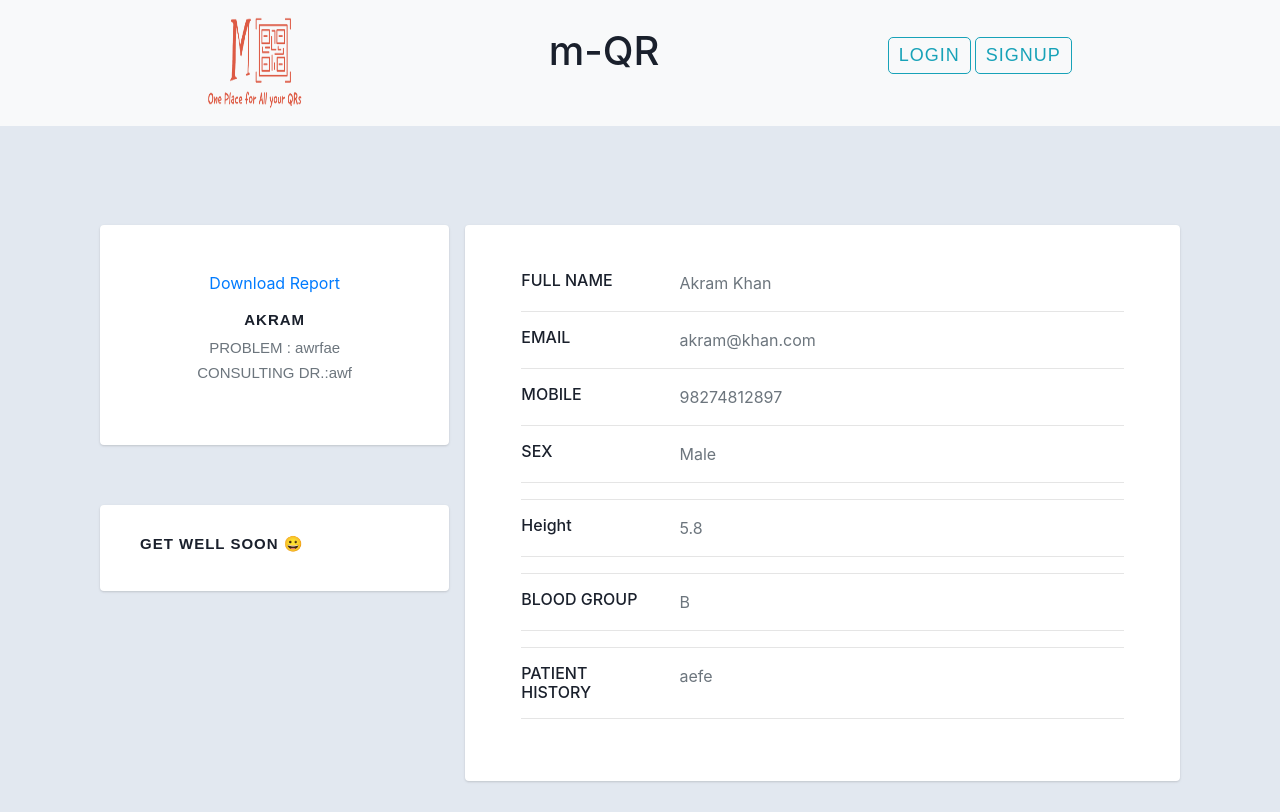
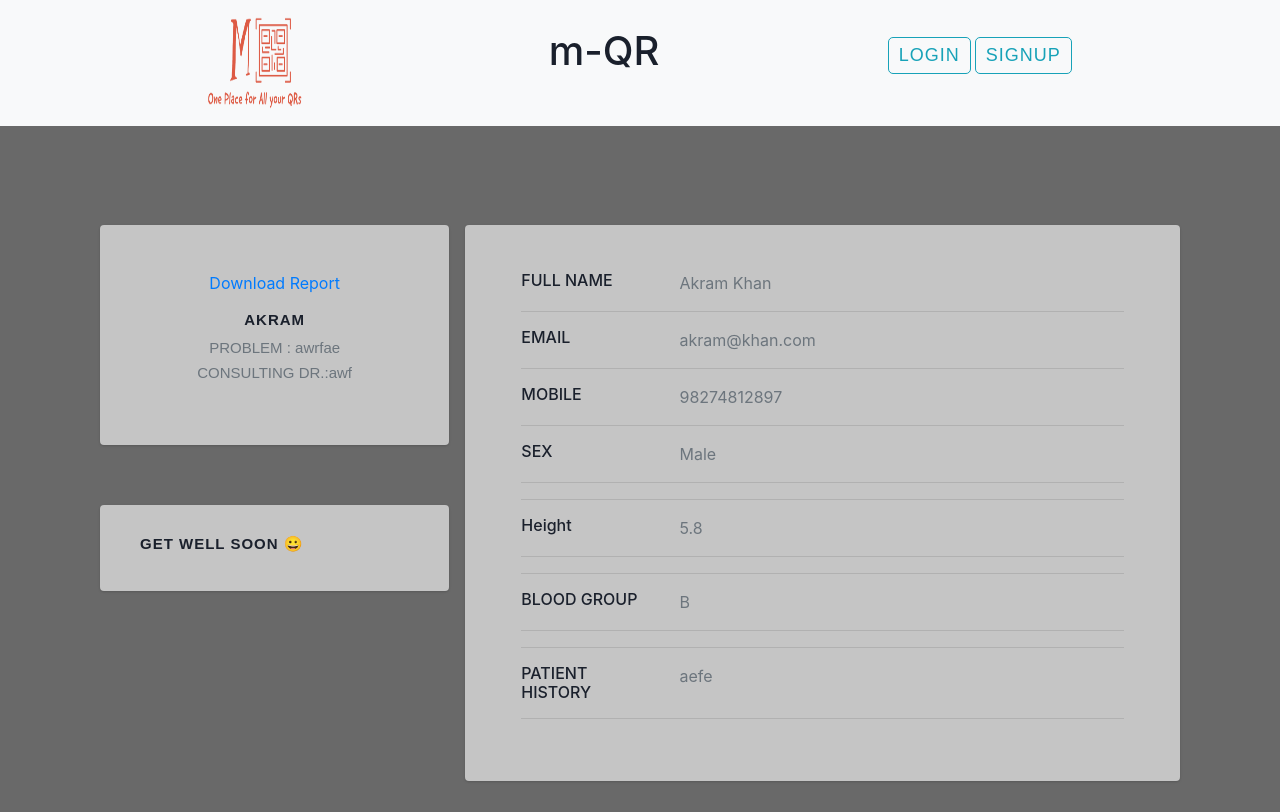
Before and after one commit to RATED-R-SUNDRAM/MQR, a Django app: page /medical/mediaclrulpmdajplwozycdchgt in a window 1280 px wide. Run offline with Django 4.2, Linux system fonts and the light colour scheme; data comes from the database, SQL or seed files in the repository; some libraries are stand-ins or nearby versions.

Commit message:
Update seeMedical.html

```diff
--- a/templates/home/seeMedical.html
+++ b/templates/home/seeMedical.html
@@ -4,7 +4,7 @@
         body {
             color: #1a202c;
             text-align: left;
-            background-color: #e2e8f0;
+            background-color: #696969;
         }
 
         .main-body {
@@ -13,6 +13,7 @@
 
         .card {
             box-shadow: 0 1px 3px 0 rgba(0, 0, 0, .1), 0 1px 2px 0 rgba(0, 0, 0, .06);
+            background-color : #C5C5C5
         }
 
         .card {
@@ -21,7 +22,7 @@
             flex-direction: column;
             min-width: 0;
             word-wrap: break-word;
-            background-color: #fff;
+            background-color : #C5C5C5
             background-clip: border-box;
             border: 0 solid rgba(0, 0, 0, .125);
             border-radius: .25rem;
@@ -31,6 +32,7 @@
             flex: 1 1 auto;
             min-height: 1px;
             padding: 1rem;
+            background-color : #C5C5C5
         }
 
         .gutters-sm {
```
